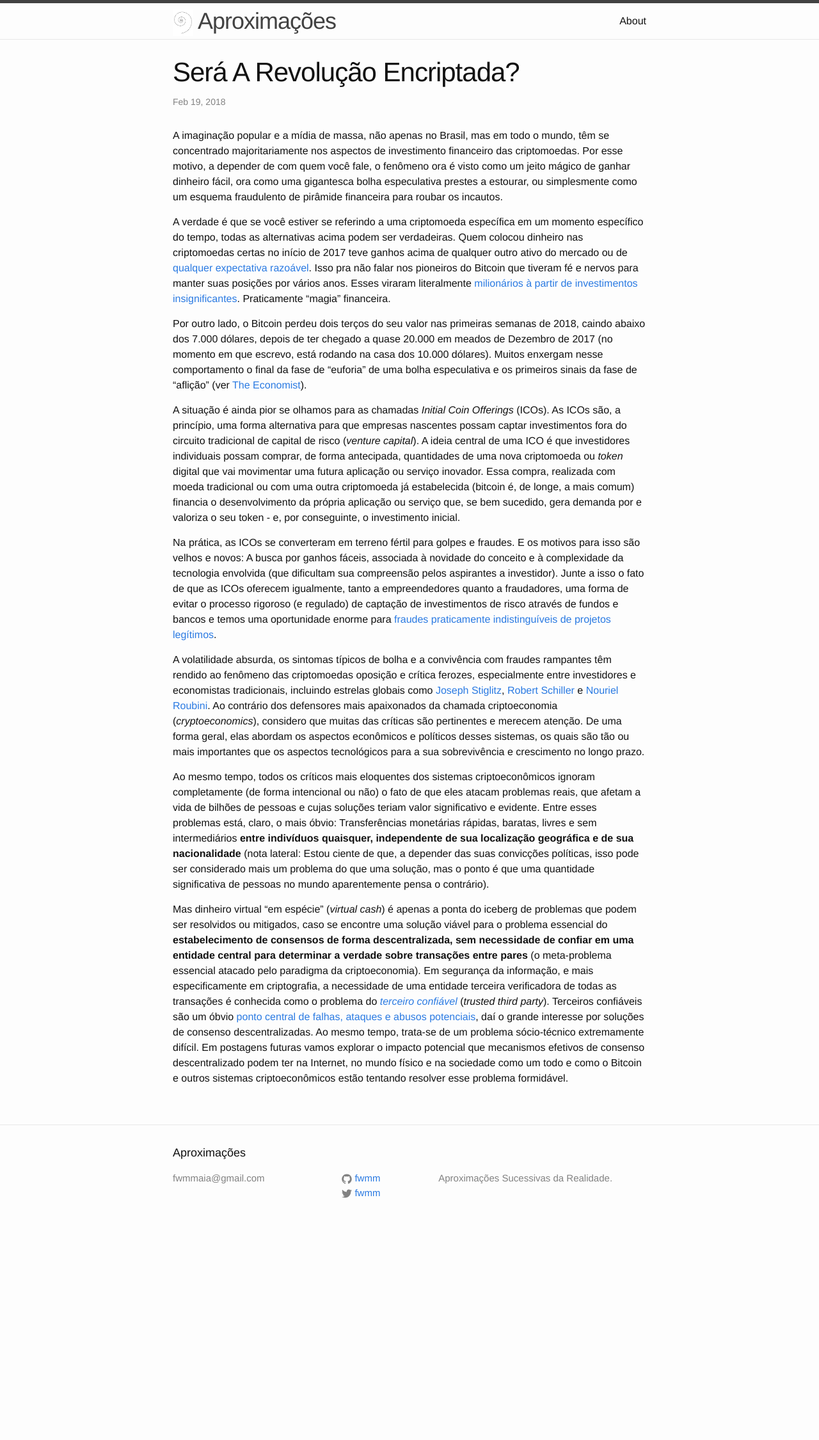
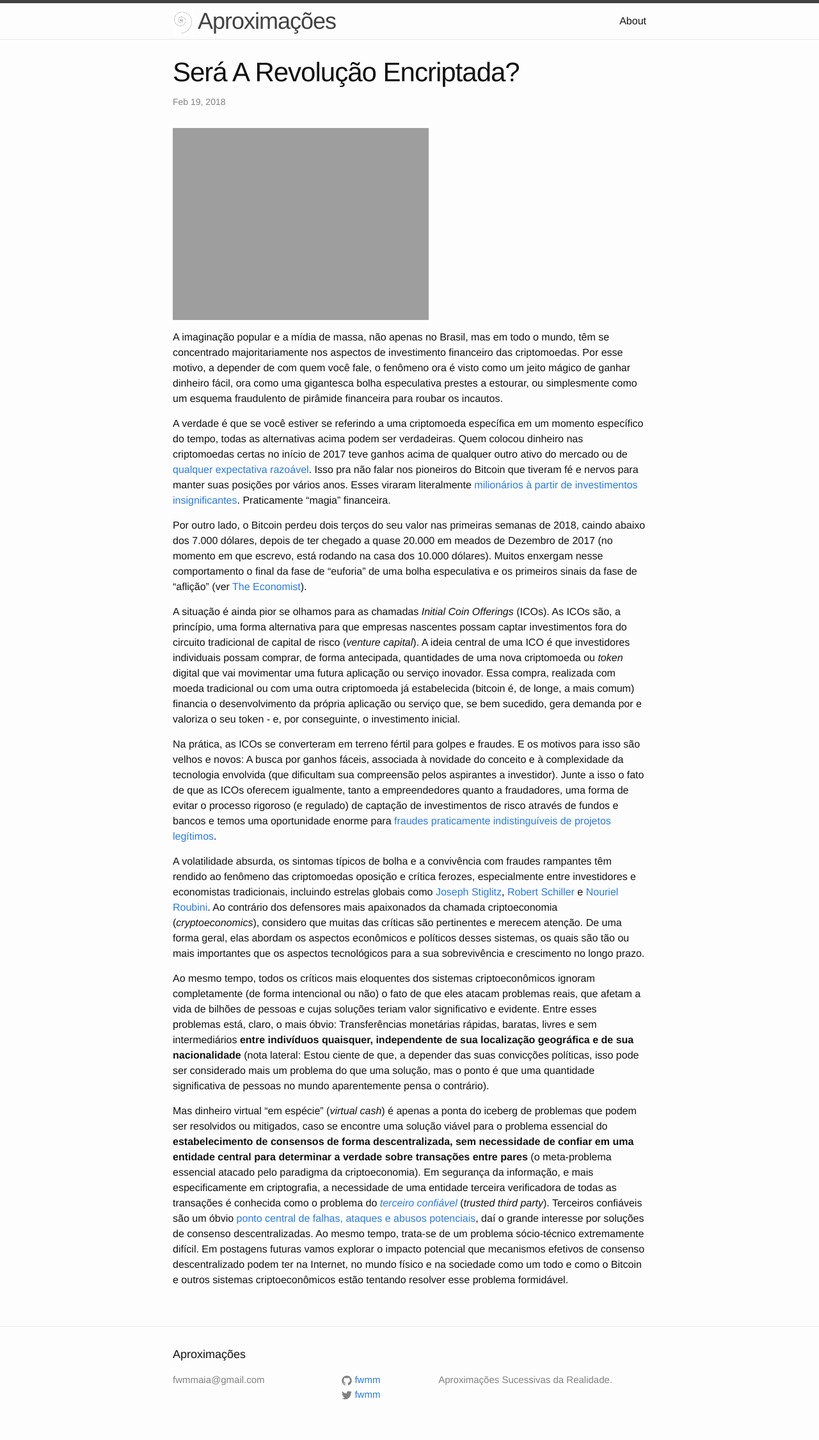
Before and after one commit to fwmm/fwmm.github.io, a Jekyll site: the page built from _posts/2018-02-19-decentralized.md, in a window 1280 px wide. Shown: the whole page at 64% size. Built offline with Jekyll 4.4.1, drawn with Linux system fonts in a browser that asks for light colours; before the commit the page ends 1935 px from its top, so only the background shows below that.

Commit message:
decentralized picture

```diff
--- a/_posts/2018-02-19-decentralized.md
+++ b/_posts/2018-02-19-decentralized.md
@@ -12,6 +12,8 @@ cryptography
 e2e encryption
 distributed ledger technologies
 -->
+![My helpful screenshot]({{ "/assets/bitcoin-3089728_1920.jpg" | absolute_url }})
+
 A imaginação popular e a mídia de massa, não apenas no Brasil, mas em todo o mundo, têm se concentrado majoritariamente nos aspectos de investimento financeiro das criptomoedas. Por esse motivo, a depender de com quem você fale, o fenômeno ora é visto como um jeito mágico de ganhar dinheiro fácil, ora como uma gigantesca bolha especulativa prestes a estourar, ou simplesmente como um esquema fraudulento de pirâmide financeira para roubar os incautos.
 
 A verdade é que se você estiver se referindo a uma criptomoeda específica em um momento específico do tempo, todas as alternativas acima podem ser verdadeiras. Quem colocou dinheiro nas criptomoedas certas no início de 2017 teve ganhos acima de qualquer outro ativo do mercado ou de [qualquer expectativa razoável](https://qz.com/1169000/ripple-was-the-best-performing-cryptocurrency-of-2017-beating-bitcoin/). Isso pra não falar nos pioneiros do Bitcoin que tiveram fé e nervos para manter suas posições por vários anos. Esses viraram literalmente [milionários à partir de investimentos insignificantes](https://www.cnbc.com/2018/01/24/19-year-old-bitcoin-millionaire-offers-crucial-investing-advice.html). Praticamente "magia" financeira.
```
